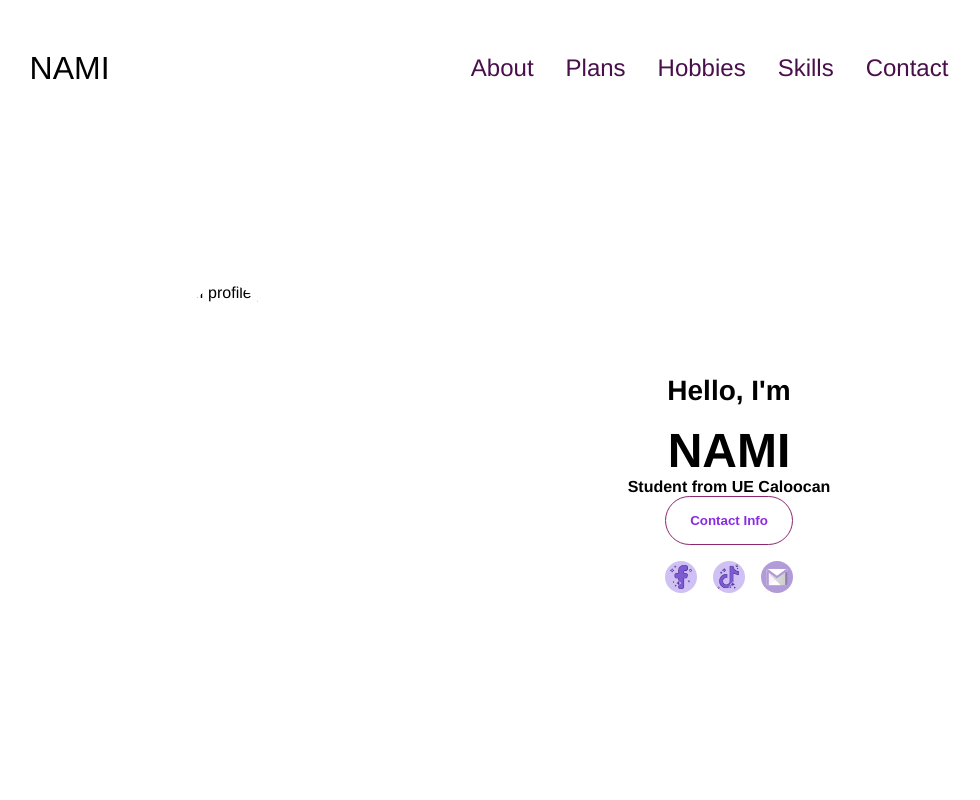
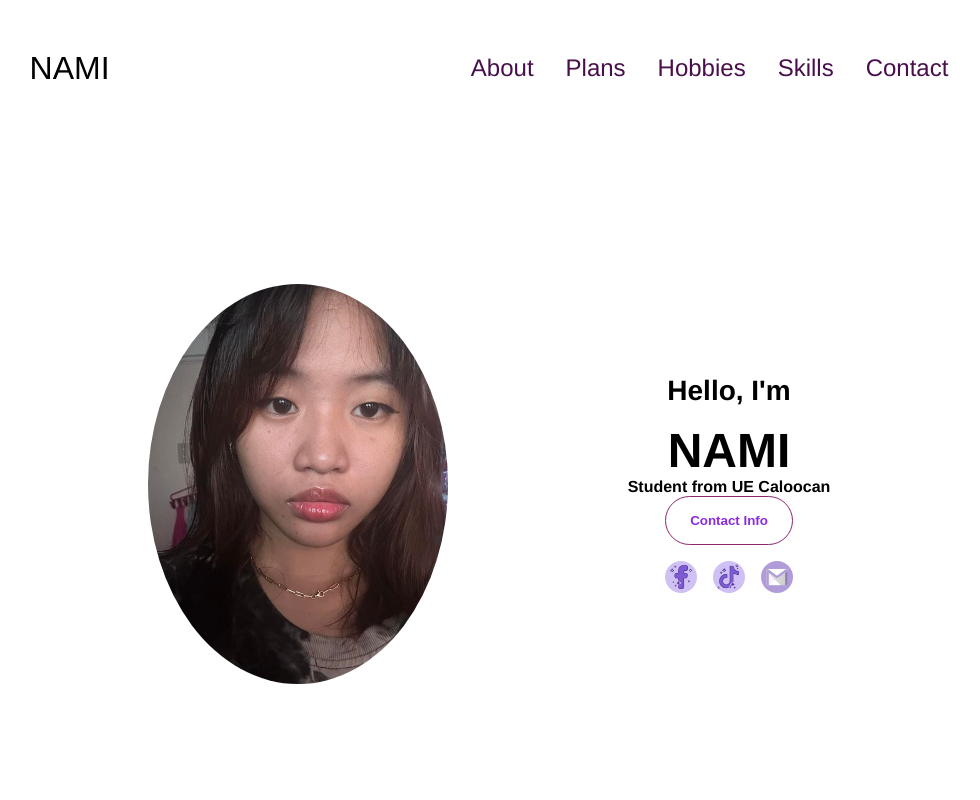
Before and after one commit to muiii25/namiii, a plain HTML site: page index.html in a window 1280 px wide. Shown: the top 800 px of the page, without its empty margins (151-1131 px from the left). Drawn offline with Linux system fonts and the light colour scheme.

Commit message:
Update index.html

```diff
--- a/index.html
+++ b/index.html
@@ -39,7 +39,7 @@
     </nav>
     <section id="profile">
       <div class="section__pic-container">
-        <img src="assets/IMG_0314.jpeg" alt="NAMI profile picture">
+        <img src="assets/NAMI profile picture.jpg" alt="NAMI profile picture">
       </div>
       <div class="section__text">
         <p class="section__text__p1">Hello, I'm</p>
```
